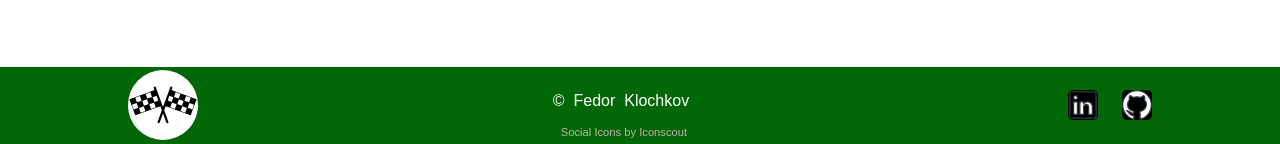
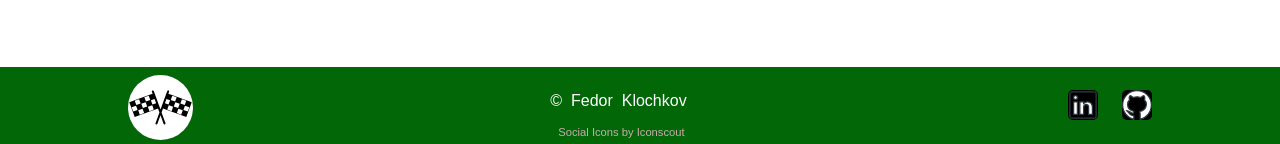
Before and after one commit to dopamine-s/f1-seasons, a React (Create React App) app: page /favorites in a window 1280 px wide. Shown: the part 653-797 px from the top of the page. Built offline with nearby package versions, Linux system fonts and the light colour scheme.

Commit message:
minor footer css improvement

```diff
--- a/src/components/MainFooter.js
+++ b/src/components/MainFooter.js
@@ -33,7 +33,7 @@ const MainFooter = () => {
       >
         <img
           src={logoImg}
-          width="70"
+          width="65"
           title="F1 Seasons App"
           alt="F1 Seasons App Logo"
         />
--- a/src/components/MainFooter.module.css
+++ b/src/components/MainFooter.module.css
@@ -18,6 +18,7 @@
 .logo img {
   background-color: white;
   border-radius: 35px;
+  margin-top: 0.3rem;
 }
 
 @media (max-width: 768px) {
```
